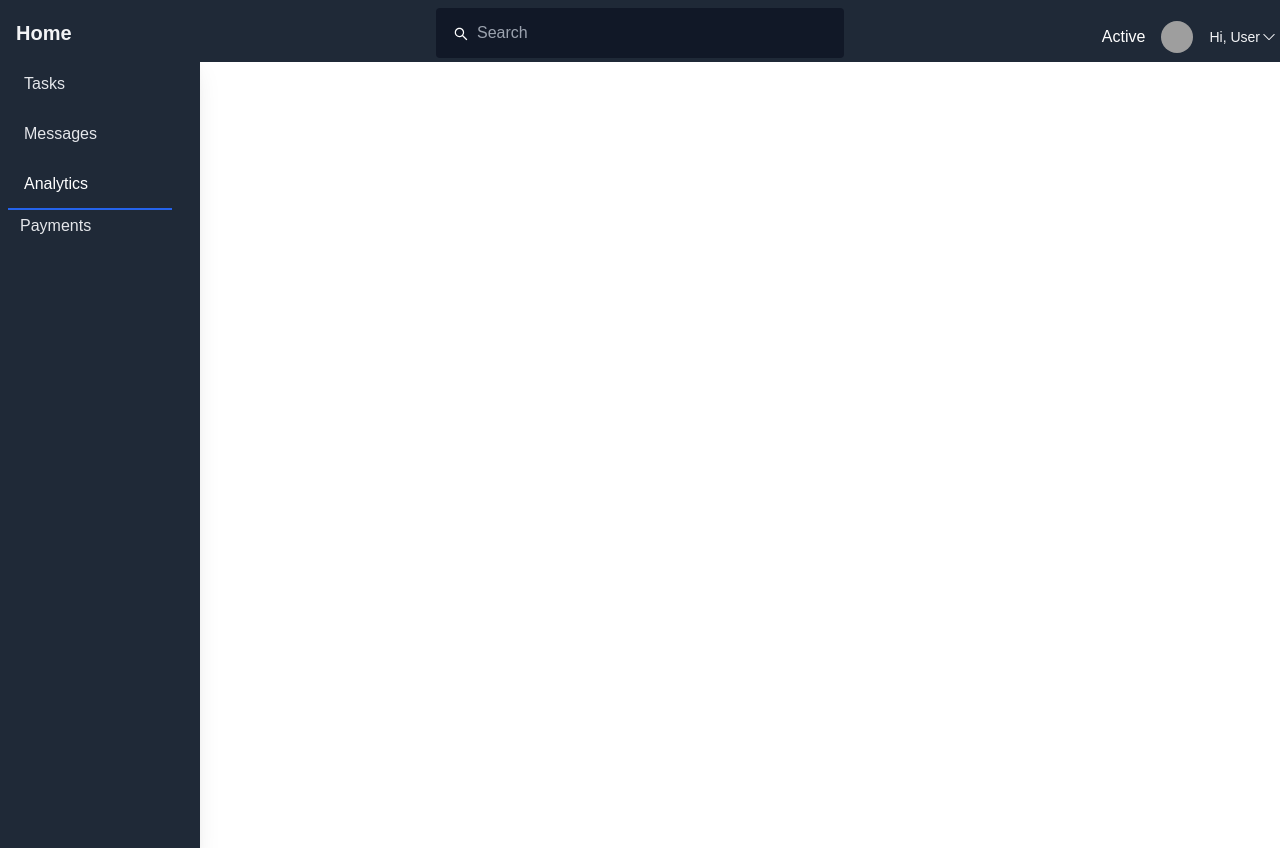
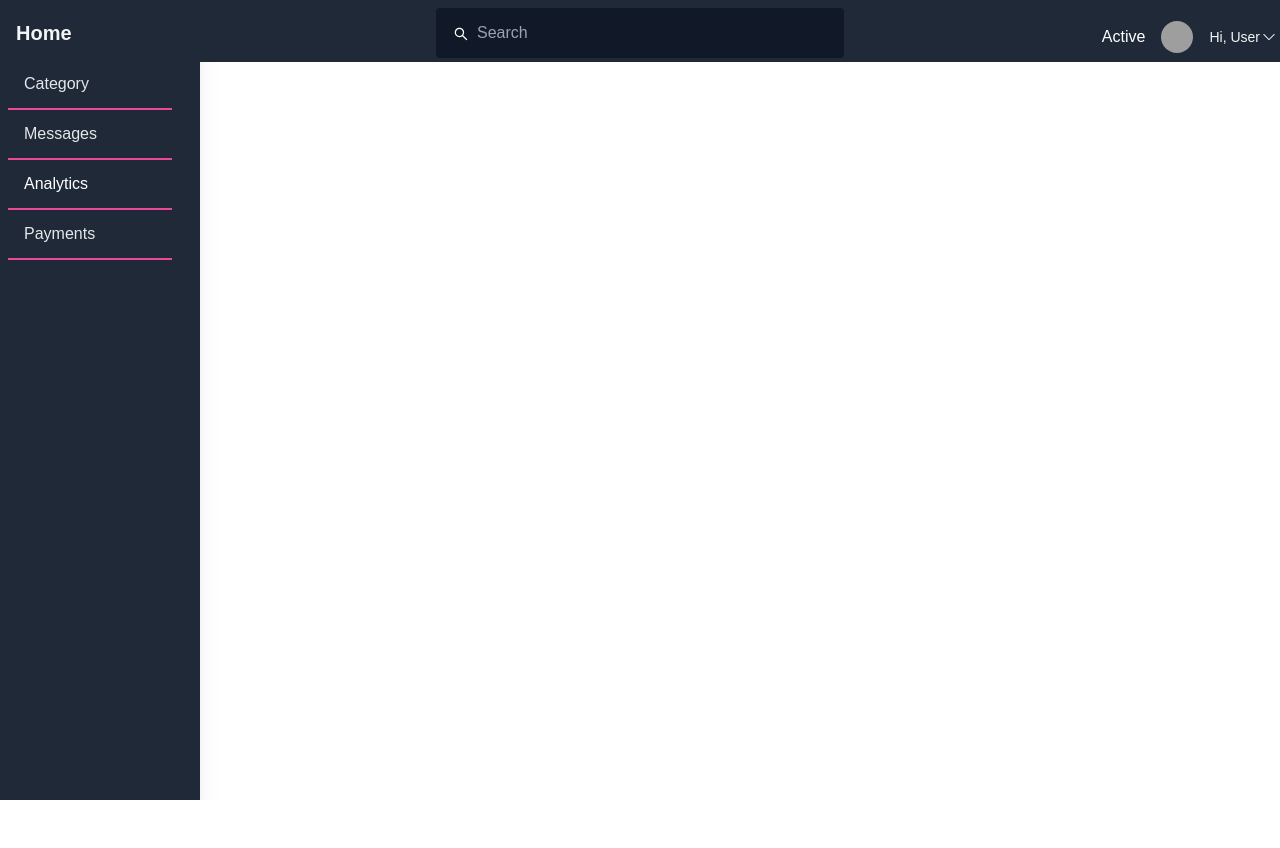
Before and after one commit to Anvo8222/builder_studio_group, a React (Create React App) app: page /admin in a window 1280 px wide. After the commit the page ends 800 px from the top, so only its background shows below. Built offline with nearby package versions, Linux system fonts and the light colour scheme; grey boxes are pictures that could not be loaded.

Commit message:
an update

```diff
--- a/package.json
+++ b/package.json
@@ -4,6 +4,7 @@
   "private": true,
   "dependencies": {
     "@hookform/error-message": "^2.0.0",
+    "@hookform/resolvers": "^2.8.10",
     "@reduxjs/toolkit": "^1.8.1",
     "@testing-library/jest-dom": "^5.16.4",
     "@testing-library/react": "^13.0.1",
@@ -22,7 +23,8 @@
     "redux": "^4.1.2",
     "redux-logger": "^3.0.6",
     "slick-carousel": "^1.8.1",
-    "web-vitals": "^2.1.4"
+    "web-vitals": "^2.1.4",
+    "yup": "^0.32.11"
   },
   "scripts": {
     "start": "react-scripts start",
--- a/src/components/SideBarAdmin/index.js
+++ b/src/components/SideBarAdmin/index.js
@@ -1,55 +1,63 @@
 import React from "react";
 import PropTypes from "prop-types";
-import { Link } from "react-router-dom";
+import { Nav, NavLink } from "react-router-dom";
 
 function SideBarAdmin(props) {
   return (
-    <div className="bg-gray-800 shadow-xl h-20 fixed bottom-0 mt-12 md:relative lg:relative xl:relative 2xl:relative md:h-screen lg:h-screen xl:h-screen 2xl:h-screen z-10 sm:w-full min-w-[200px] content-center">
+    <div className="bg-gray-800 shadow-xl h-20 fixed bottom-0 md:relative lg:relative xl:relative 2xl:relative md:h-screen lg:h-screen xl:h-screen 2xl:h-screen z-10 sm:w-full min-w-[200px] content-center">
       <div className="md:mt-12 lg:mt-12 xl:mt-12 2xl:mt-12 md:w-48 lg:w-48 xl:w-48 2xl:w-48 md:fixed lg:fixed xl:fixed 2xl:fixed left-0 top-0 sm:content-center content-start text-left justify-between">
         <ul className="list-reset flex sm:flex-row flex-col pt-3 sm:py-[0] py-3 sm:px-1 px-2 sm:text-center text-left">
           <li className="mr-3 flex-1">
-            <Link
-              to="#"
-              className="block sm:py-1 py-3 pl-1 align-middle text-white no-underline hover:text-white border-b-2 border-gray-800 hover:border-pink-500"
+            <NavLink
+              to="category"
+              className={`${
+                "active" ? "border-pink-500" : false
+              } block sm:py-1 py-3 pl-1 align-middle text-white no-underline hover:text-white border-b-2 border-gray-800 hover:border-pink-500`}
             >
               <i className="fas fa-tasks sm:pr-0 pr-3" />
               <span className="sm:pb-1 pb-0 sm:text-xs text-base sm:text-gray-400 text-gray-200 sm:block inline-block">
-                Tasks
+                Category
               </span>
-            </Link>
+            </NavLink>
           </li>
           <li className="mr-3 flex-1">
-            <Link
+            <NavLink
               to="#"
-              className="block sm:py-1 py-3 pl-1 align-middle text-white no-underline hover:text-white border-b-2 border-gray-800 hover:border-purple-500"
+              className={`${
+                "active" ? "border-pink-500" : false
+              } block sm:py-1 py-3 pl-1 align-middle text-white no-underline hover:text-white border-b-2 border-gray-800 hover:border-pink-500`}
             >
               <i className="fa fa-envelope sm:pr-0 pr-3" />
               <span className="sm:pb-1 pb-0 sm:text-xs text-base sm:text-gray-400 text-gray-200 sm:block inline-block">
                 Messages
               </span>
-            </Link>
+            </NavLink>
           </li>
           <li className="mr-3 flex-1">
-            <Link
+            <NavLink
               to="#"
-              className="block sm:py-1 py-3 pl-1 align-middle text-white no-underline hover:text-white border-b-2 border-blue-600"
+              className={`${
+                "active" ? "border-pink-500" : false
+              } block sm:py-1 py-3 pl-1 align-middle text-white no-underline hover:text-white border-b-2 border-gray-800 hover:border-pink-500`}
             >
               <i className="fas fa-chart-area sm:pr-0 pr-3 text-blue-600" />
               <span className="sm:pb-1 pb-0 sm:text-xs text-base text-white  sm:block inline-block">
                 Analytics
               </span>
-            </Link>
+            </NavLink>
           </li>
           <li className="mr-3 flex-1">
-            <Link
+            <NavLink
               to="#"
-              className="block py-1 md:py-3 pl-0 md:pl-1 align-middle text-white no-underline hover:text-white border-b-2 border-gray-800 hover:border-red-500"
+              className={`${
+                "active" ? "border-pink-500" : false
+              } block sm:py-1 py-3 pl-1 align-middle text-white no-underline hover:text-white border-b-2 border-gray-800 hover:border-pink-500`}
             >
               <i className="fa fa-wallet sm:pr-0 pr-3" />
               <span className="sm:pb-1 pb-0 sm:text-xs text-base sm:text-gray-400 text-gray-200 sm:block inline-block">
                 Payments
               </span>
-            </Link>
+            </NavLink>
           </li>
         </ul>
       </div>
--- a/src/containers/CategoryPage/Content.js
+++ b/src/containers/CategoryPage/Content.js
@@ -78,6 +78,7 @@ function Content({ categories }) {
         name: data.name,
       })
     );
+    onCloseUpdateCategory();
   };
 
   const onCloseDialog = () => {
@@ -145,26 +146,26 @@ function Content({ categories }) {
         <tbody className="bg-white divide-y divide-gray-300 max-h-[200px] overflow-y-visible">
           {categories?.map((item, index) => (
             // eslint-disable-next-line no-underscore-dangle
-            <tr key={item.id} className="whitespace-nowrap bg-[#e5e5e5]">
-              <td className="px-6 py-4 text-sm text-center text-gray-500">
+            <tr key={item.id} className=" bg-[#1f2937]">
+              <td className="px-6 py-4 text-sm text-center text-white">
                 {index}
               </td>
-              <td className="px-6 py-4 text-center">
+              <td className="px-6 py-4 text-white text-center 2xl:min-w-[420px] xl:min-w-[420px] lg:min-w-[300px]">
                 <span>{item.name}</span>
               </td>
-              <td className="px-6 py-4 text-sm text-gray-500 text-center">
+              <td className="px-6 py-4 text-sm text-white text-center">
                 {formatDate(item.createdAt)}
               </td>
               <td className="px-6 py-4 cursor-pointer text-center">
                 <BiEdit
                   onClick={() => onShowUpdateCategory(item)}
-                  className="w-6 h-6 text-green-400 hover:text-green-600 cursor-pointer m-auto"
+                  className="w-6 h-6 text-[#00ff66] hover:text-green-600 cursor-pointer m-auto"
                 />
               </td>
               <td className="px-6 py-4 text-center">
                 <AiFillDelete
                   onClick={() => onDeleteCategory(item)}
-                  className="w-6 h-6 text-red-400 hover:text-red-600 cursor-pointer m-auto"
+                  className="w-6 h-6 text-[#f33333] hover:text-red-600 cursor-pointer m-auto"
                 />
               </td>
             </tr>
--- a/src/containers/CategoryPage/FormUpdate.js
+++ b/src/containers/CategoryPage/FormUpdate.js
@@ -2,18 +2,22 @@ import React, { useEffect, useState } from "react";
 import { AiOutlineCloseCircle } from "react-icons/ai";
 import PropTypes from "prop-types";
 import { useForm } from "react-hook-form";
-import { useDispatch, useSelector } from "react-redux";
+import { yupResolver } from "@hookform/resolvers/yup";
+import * as yup from "yup";
 import { boderInput } from "../../styles/border";
 
-import { patchItem } from "../../api/category";
+function FormUpdate({ onClose, itemUpdate, onUpdateCategory }) {
+  const SignupSchema = yup.object().shape({
+    name: yup.string().required(),
+  });
 
-function FormUpdate({ onClose, itemUpdate, onUpdateCategory }) {
   const {
     register,
     formState: { errors },
     handleSubmit,
   } = useForm({
     criteriaMode: "all",
+    resolver: yupResolver(SignupSchema),
   });
 
   return (
@@ -36,6 +40,7 @@ function FormUpdate({ onClose, itemUpdate, onUpdateCategory }) {
               required: "This input is required.",
             })}
           />
+          {errors.name && <p className="text-red-300">{errors.name.message}</p>}
           <input
             value="Save"
             className="bg-[#3b82f6] hover:bg-[#7fabf3] w-[40%] rounded mt-[40px] cursor-pointer"
--- a/src/containers/CategoryPage/index.js
+++ b/src/containers/CategoryPage/index.js
@@ -20,21 +20,23 @@ function CategoryPage(props) {
     dispatch(fetchItems(event.selected));
   };
   return (
-    <div className="sm:mt-[100px] mt-[70px] w-full">
-      <div className="basis-10/12 flex flex-col xl:max-w-[800px] 2xl:max-w-[800px] lg:max-w-[600px] m-auto  container border-b border-gray-200 shadow">
+    <div className="sm:mt-[100px] sm:mb-[100px] mt-[62px] w-full bg-[#111827]">
+      <div className="basis-10/12 flex flex-col xl:max-w-[800px] 2xl:max-w-[800px] lg:max-w-[660px] m-auto  container border-b border-gray-200 shadow">
         <Content categories={categories} />
         <ReactPaginate
           breakLabel="..."
-          nextLabel="next >"
+          nextLabel=">>"
           onPageChange={handlePageClick}
           pageRangeDisplayed={5}
           pageCount={pageCount}
-          previousLabel="< previous"
+          previousLabel="<<"
           renderOnZeroPageCount={null}
-          pageClassName="px-2 "
-          className="flex justify-center"
-          pageLinkClassName="text-base text-[#3b82f6]"
+          pageClassName="px-[6px] "
+          className="flex justify-center mt-2 items-center mb-2"
+          pageLinkClassName="text-base bg-[#1f2937] text-gray-400 py-[4px] px-[6px]"
           activeLinkClassName="font-bold"
+          previousClassName="text-gray-400 px-[4px] bg-[#1f2937] text-base py-[1px] border-sky-500"
+          nextClassName="text-gray-400 px-[4px] bg-[#1f2937] text-base py-[1px] border-sky-500"
         />
       </div>
     </div>
--- a/tailwind.config.js
+++ b/tailwind.config.js
@@ -9,7 +9,7 @@ module.exports = {
       md: { min: "768px", max: "1023px" },
       // => @media (min-width: 768px and max-width: 1023px) { ... }
 
-      lg: { min: "1024px", max: "1279px" },
+      lg: { min: "1024px", max: "1280px" },
       // => @media (min-width: 1024px and max-width: 1279px) { ... }
 
       xl: { min: "1280px", max: "1535px" },
```
Also changed, not shown: 1 other file (tests, documents, lock files or other folders).
